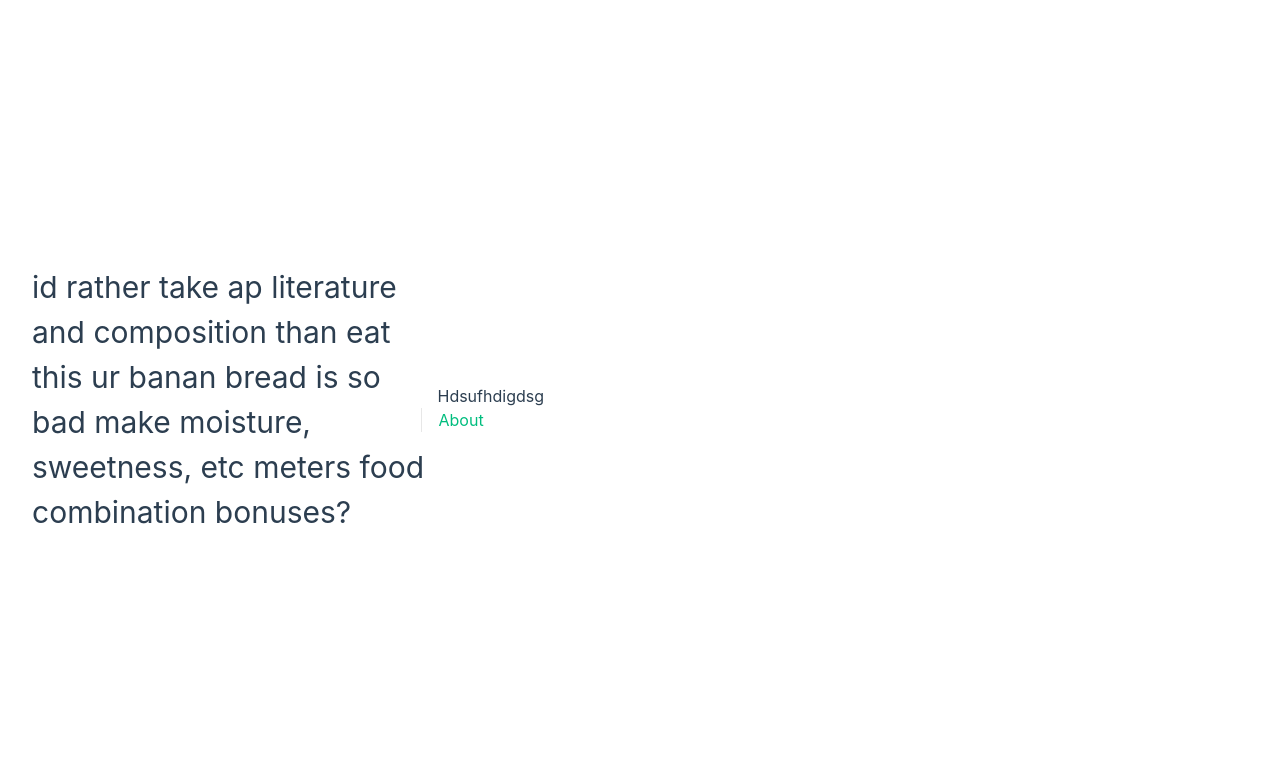
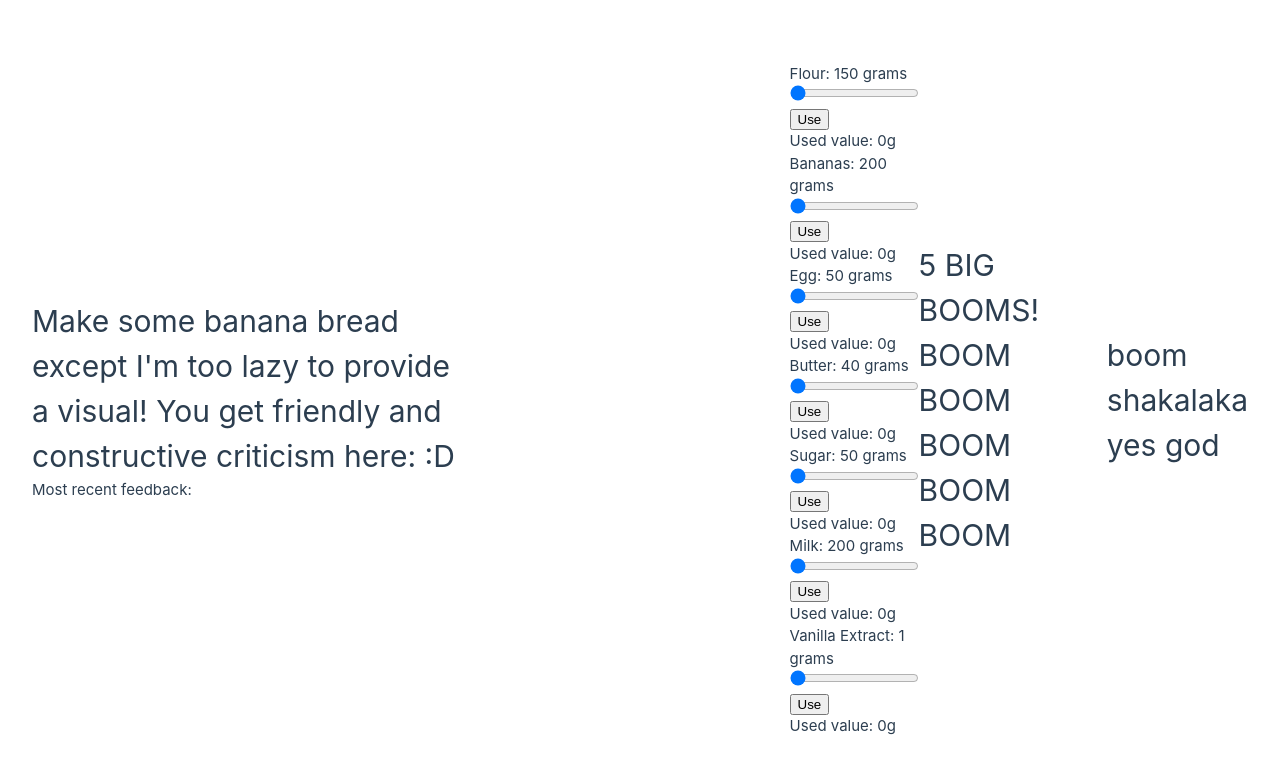
Before and after one commit to staten-island-tech/vue-reactivity-isaach55, a Vue app in the folder vue-reactivity/: page / in a window 1280 px wide. Shown: the top 774 px of the page. Built offline with nearby package versions, Linux system fonts and the light colour scheme.

Commit message:
THE SLIDER WORKS! BOOM SHAKALAKA YES GOD

```diff
--- a/vue-reactivity/src/App.vue
+++ b/vue-reactivity/src/App.vue
@@ -1,82 +1,44 @@
 <script setup>
-import { RouterLink, RouterView } from 'vue-router'
+import IngredientsArray from './components/icons/IngredientsArray.vue';
 </script>
 
 <template>
   <header>
+    <div>
     <h1>
-      id rather take ap literature and composition than eat this ur banan bread is so bad make
-      moisture, sweetness, etc meters food combination bonuses?
+      Make some banana bread except I'm too lazy to provide a visual! You get friendly and constructive criticism here: :D
     </h1>
+    <p>Most recent feedback:</p>
+    </div>
     <div class="wrapper">
-      <nav>
-        <RouterLink to="/">Hdsufhdigdsg</RouterLink>
-        <RouterLink to="/about">About</RouterLink>
-      </nav>
     </div>
+    <IngredientsArray />
+    <h1>5 BIG BOOMS! BOOM BOOM BOOM BOOM BOOM</h1>
+    <h1>boom shakalaka yes god</h1>
   </header>
 </template>
 
 <style scoped>
 header {
+  display: flex;
   line-height: 1.5;
   max-height: 100vh;
-}
-
-.logo {
-  display: block;
-  margin: 0 auto 2rem;
-}
-
-nav {
   width: 100%;
-  font-size: 12px;
-  text-align: center;
-  margin-top: 2rem;
-}
-
-nav a.router-link-exact-active {
-  color: var(--color-text);
-}
-
-nav a.router-link-exact-active:hover {
-  background-color: transparent;
-}
-
-nav a {
-  display: inline-block;
-  padding: 0 1rem;
-  border-left: 1px solid var(--color-border);
-}
-
-nav a:first-of-type {
-  border: 0;
+  box-sizing: border-box;
 }
 
 @media (min-width: 1024px) {
   header {
     display: flex;
     place-items: center;
-    padding-right: calc(var(--section-gap) / 2);
-  }
-
-  .logo {
-    margin: 0 2rem 0 0;
+    width: 100%;
   }
 
   header .wrapper {
     display: flex;
     place-items: flex-start;
     flex-wrap: wrap;
-  }
-
-  nav {
-    text-align: left;
-    margin-left: -1rem;
-    font-size: 1rem;
-
-    padding: 1rem 0;
-    margin-top: 1rem;
+    width: 100%;
   }
 }
 </style>
--- a/vue-reactivity/src/assets/main.css
+++ b/vue-reactivity/src/assets/main.css
@@ -28,8 +28,6 @@ a,
   }
 
   #app {
-    display: grid;
-    grid-template-columns: 1fr 1fr;
     padding: 0 2rem;
   }
 }
--- a/vue-reactivity/src/components/icons/IngredientsArray.vue
+++ b/vue-reactivity/src/components/icons/IngredientsArray.vue
@@ -1,16 +1,14 @@
 <template>
   <div>
-    <SliderComponent></SliderComponent>
-    v-for="ingredient in ingredients" :key="ingredient.name" :ingredient="ingredient"
-    @update="updateIngredient">
+    <SliderComponent v-for="ingredient in ingredients" :key="ingredient.name" :ingredient="ingredient" />
   </div>
 </template>
 
 <script setup>
-import { reactive, ref } from 'vue'
-import { sliderComponent } from './SliderComponent.vue'
+import { reactive } from 'vue'
+import SliderComponent from './SliderComponent.vue'
 
-const ingredients = ref([
+const ingredients = reactive([
   {
     name: 'Flour',
     min: 150,
@@ -27,7 +25,7 @@ const ingredients = ref([
     moistureMultiplier: 0.5,
     sweetMultiplier: 0.25,
     oil: 0,
-    message: "atp there isn't going to be any bread in your banana bread",
+    message: "is there even going to be any bread in this banana bread?",
   },
   {
     name: 'Egg',
@@ -45,16 +43,16 @@ const ingredients = ref([
     moistureMultiplier: 0,
     sweetMultiplier: 0,
     oil: 0,
-    message: 'your banana bread is so oily the US military would drill in it',
+    message: 'your banana bread is going to be so oily the US military would drill in it',
   },
   {
     name: 'Sugar',
     min: 50,
     max: 250,
     moistureMultiplier: -0.5,
-    sweetMultiplier: 0,
+    sweetMultiplier: 1,
     oil: 0,
-    message: 'thats a lot of sugar!!!!!',
+    message: 'the sugar... why?',
   },
   {
     name: 'Milk',
@@ -72,7 +70,7 @@ const ingredients = ref([
     moistureMultiplier: 2,
     sweetMultiplier: 0,
     oil: 0,
-    message: 'you got some banana in your milk bread',
+    message: 'this is not a normal amount of vanilla.',
   },
 ])
 
@@ -92,6 +90,11 @@ baking powder -> put any more and this banana bread will be bigger than even sam
 
 winnie holding a gun to your head name 5 things that you could have done better just hand over the banana bread already
 the only person that could make banana bread worse than this is samantha
+id rather take ap literature and composition than eat this banana bread
+
+THIS BANANA BREAD GETS 1-5 BIG BOOMS! BOOM BOOM BOOM BOOM BOOM
+
+Verdict:
 
 IDEAS:
 sliders, interactive feedback?
--- a/vue-reactivity/src/components/icons/SliderComponent.vue
+++ b/vue-reactivity/src/components/icons/SliderComponent.vue
@@ -1,19 +1,30 @@
 <template>
     <div>
-        <label> {{ ingredient.name }}: {{ ingredient.amount }} grams</label>
+        <label> {{ ingredient.name }}: {{ itemAmount }} grams</label>
     <input type="range"
     :min = "ingredient.min"
     :max = "ingredient.max"
-    v-model = "ingredient.amount"
+    v-model = "itemAmount"
     step = "1"
     >
+    <button @click="takeSliderValue">Use</button>
+    <p> Used value: {{ usedValue }}g</p>
     </div>
 </template>
 
 <script setup>
-    import { defineProps } from "vue";
+    import { defineProps, ref } from "vue";
 
-    const props = defineProps({ingredient: Object});
+    const props = defineProps(
+        {ingredient: Object});
+    let itemAmount = ref(props.ingredient.min);
+    if (props.ingredient.amount) {
+        itemAmount.value = ref(props.ingredient.amount);
+    }
+    const usedValue = ref(0)
+    function takeSliderValue() {
+        usedValue.value = itemAmount.value;
+    }
 </script>
 
 <style lang="scss" scoped>
```
